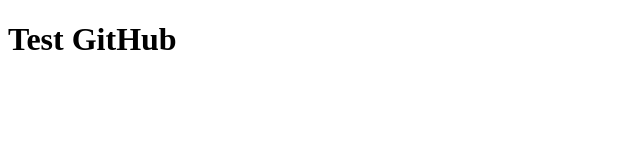
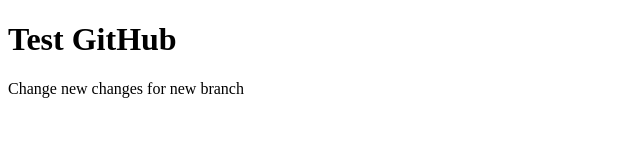
Before and after one commit to BardashevichZhenya/js-lesson-one, a plain HTML site: page index.html in a window 1280 px wide. Shown: the whole page, without its empty margins (0-640 px from the left). Drawn offline with Linux system fonts and the light colour scheme.

Commit message:
JS-lessons: added new paragraph

```diff
--- a/index.html
+++ b/index.html
@@ -8,5 +8,7 @@
 </head>
 <body>
     <h1>Test GitHub</h1>
+
+    <p>Change new changes for new branch</p>
 </body>
 </html>
```
